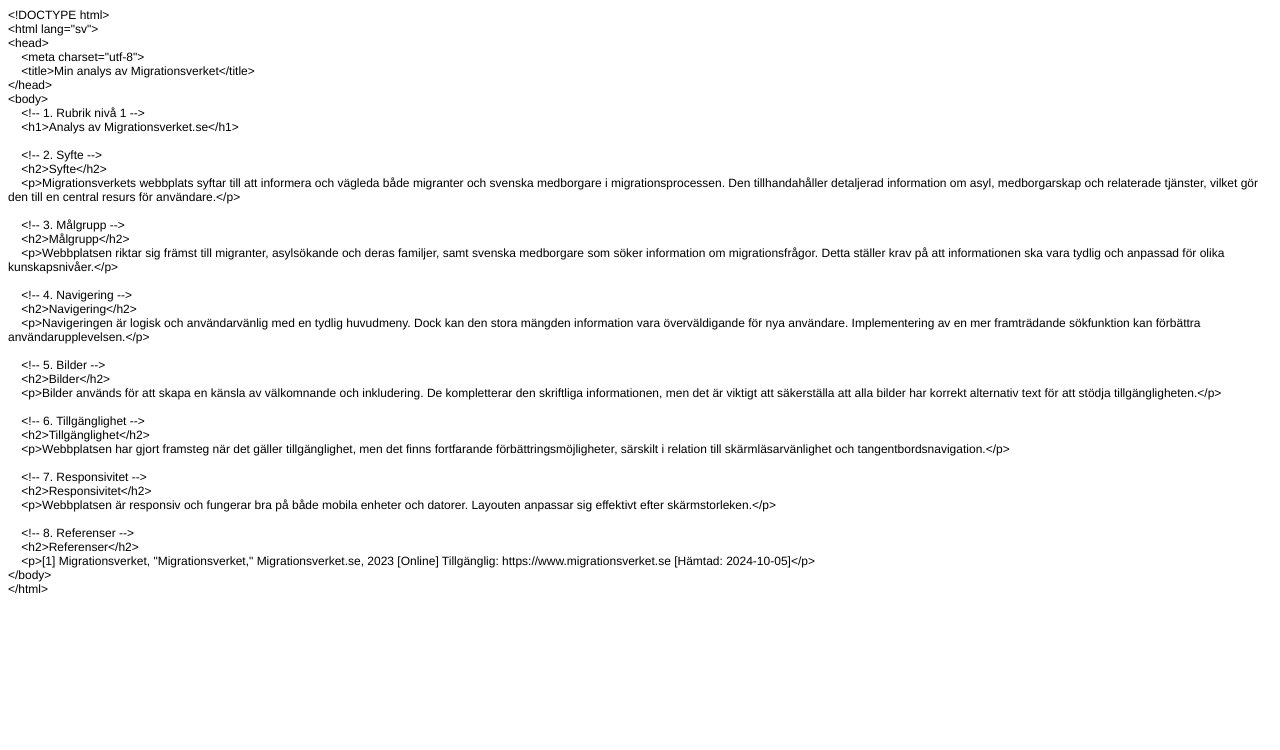
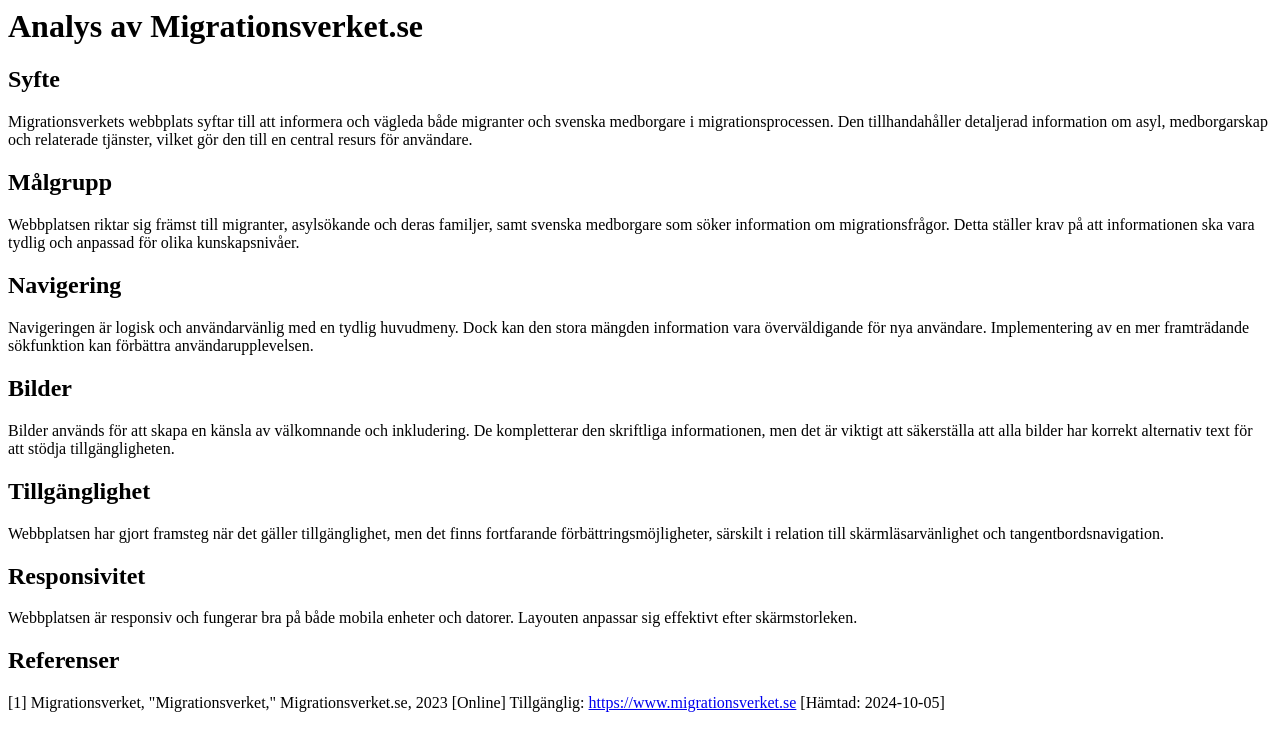
Before and after one commit to shivashafaghi/Enkla-Webbsidor, a plain HTML site: page analys.html in a window 1280 px wide. Drawn offline with Linux system fonts and the light colour scheme.

Commit message:
replaced code

```diff
--- a/analys.html
+++ b/analys.html
@@ -1,54 +1,43 @@
-<html>
+<html lang="sv">
+
 <head>
-  <meta http-equiv="Content-Type" content="text/html; charset=utf-8">
-  <meta http-equiv="Content-Style-Type" content="text/css">
-  <title></title>
-  <meta name="Generator" content="Cocoa HTML Writer">
-  <meta name="CocoaVersion" content="2487.7">
-  <style type="text/css">
-    p.p1 {margin: 0.0px 0.0px 0.0px 0.0px; font: 12.0px Helvetica}
-    p.p2 {margin: 0.0px 0.0px 0.0px 0.0px; font: 12.0px Helvetica; min-height: 14.0px}
-  </style>
+    <meta charset="utf-8">
+    <title>Min analys av Migrationsverket</title>
 </head>
+
 <body>
-<p class="p1">&lt;!DOCTYPE html&gt;</p>
-<p class="p1">&lt;html lang="sv"&gt;</p>
-<p class="p1">&lt;head&gt;</p>
-<p class="p1"><span class="Apple-converted-space">    </span>&lt;meta charset="utf-8"&gt;</p>
-<p class="p1"><span class="Apple-converted-space">    </span>&lt;title&gt;Min analys av Migrationsverket&lt;/title&gt;</p>
-<p class="p1">&lt;/head&gt;</p>
-<p class="p1">&lt;body&gt;</p>
-<p class="p1"><span class="Apple-converted-space">    </span>&lt;!-- 1. Rubrik nivå 1 --&gt;</p>
-<p class="p1"><span class="Apple-converted-space">    </span>&lt;h1&gt;Analys av Migrationsverket.se&lt;/h1&gt;</p>
-<p class="p2"><br></p>
-<p class="p1"><span class="Apple-converted-space">    </span>&lt;!-- 2. Syfte --&gt;</p>
-<p class="p1"><span class="Apple-converted-space">    </span>&lt;h2&gt;Syfte&lt;/h2&gt;</p>
-<p class="p1"><span class="Apple-converted-space">    </span>&lt;p&gt;Migrationsverkets webbplats syftar till att informera och vägleda både migranter och svenska medborgare i migrationsprocessen. Den tillhandahåller detaljerad information om asyl, medborgarskap och relaterade tjänster, vilket gör den till en central resurs för användare.&lt;/p&gt;</p>
-<p class="p2"><br></p>
-<p class="p1"><span class="Apple-converted-space">    </span>&lt;!-- 3. Målgrupp --&gt;</p>
-<p class="p1"><span class="Apple-converted-space">    </span>&lt;h2&gt;Målgrupp&lt;/h2&gt;</p>
-<p class="p1"><span class="Apple-converted-space">    </span>&lt;p&gt;Webbplatsen riktar sig främst till migranter, asylsökande och deras familjer, samt svenska medborgare som söker information om migrationsfrågor. Detta ställer krav på att informationen ska vara tydlig och anpassad för olika kunskapsnivåer.&lt;/p&gt;</p>
-<p class="p2"><br></p>
-<p class="p1"><span class="Apple-converted-space">    </span>&lt;!-- 4. Navigering --&gt;</p>
-<p class="p1"><span class="Apple-converted-space">    </span>&lt;h2&gt;Navigering&lt;/h2&gt;</p>
-<p class="p1"><span class="Apple-converted-space">    </span>&lt;p&gt;Navigeringen är logisk och användarvänlig med en tydlig huvudmeny. Dock kan den stora mängden information vara överväldigande för nya användare. Implementering av en mer framträdande sökfunktion kan förbättra användarupplevelsen.&lt;/p&gt;</p>
-<p class="p2"><br></p>
-<p class="p1"><span class="Apple-converted-space">    </span>&lt;!-- 5. Bilder --&gt;</p>
-<p class="p1"><span class="Apple-converted-space">    </span>&lt;h2&gt;Bilder&lt;/h2&gt;</p>
-<p class="p1"><span class="Apple-converted-space">    </span>&lt;p&gt;Bilder används för att skapa en känsla av välkomnande och inkludering. De kompletterar den skriftliga informationen, men det är viktigt att säkerställa att alla bilder har korrekt alternativ text för att stödja tillgängligheten.&lt;/p&gt;</p>
-<p class="p2"><br></p>
-<p class="p1"><span class="Apple-converted-space">    </span>&lt;!-- 6. Tillgänglighet --&gt;</p>
-<p class="p1"><span class="Apple-converted-space">    </span>&lt;h2&gt;Tillgänglighet&lt;/h2&gt;</p>
-<p class="p1"><span class="Apple-converted-space">    </span>&lt;p&gt;Webbplatsen har gjort framsteg när det gäller tillgänglighet, men det finns fortfarande förbättringsmöjligheter, särskilt i relation till skärmläsarvänlighet och tangentbordsnavigation.&lt;/p&gt;</p>
-<p class="p2"><br></p>
-<p class="p1"><span class="Apple-converted-space">    </span>&lt;!-- 7. Responsivitet --&gt;</p>
-<p class="p1"><span class="Apple-converted-space">    </span>&lt;h2&gt;Responsivitet&lt;/h2&gt;</p>
-<p class="p1"><span class="Apple-converted-space">    </span>&lt;p&gt;Webbplatsen är responsiv och fungerar bra på både mobila enheter och datorer. Layouten anpassar sig effektivt efter skärmstorleken.&lt;/p&gt;</p>
-<p class="p2"><span class="Apple-converted-space">    </span></p>
-<p class="p1"><span class="Apple-converted-space">    </span>&lt;!-- 8. Referenser --&gt;</p>
-<p class="p1"><span class="Apple-converted-space">    </span>&lt;h2&gt;Referenser&lt;/h2&gt;</p>
-<p class="p1"><span class="Apple-converted-space">    </span>&lt;p&gt;[1] Migrationsverket, "Migrationsverket," Migrationsverket.se, 2023 [Online] Tillgänglig: https://www.migrationsverket.se [Hämtad: 2024-10-05]&lt;/p&gt;</p>
-<p class="p1">&lt;/body&gt;</p>
-<p class="p1">&lt;/html&gt;</p>
+
+    <!-- 1. Rubrik nivå 1 -->
+    <h1>Analys av Migrationsverket.se</h1>
+
+    <!-- 2. Syfte -->
+    <h2>Syfte</h2>
+    <p>Migrationsverkets webbplats syftar till att informera och vägleda både migranter och svenska medborgare i migrationsprocessen. Den tillhandahåller detaljerad information om asyl, medborgarskap och relaterade tjänster, vilket gör den till en central resurs för användare.</p>
+
+    <!-- 3. Målgrupp -->
+    <h2>Målgrupp</h2>
+    <p>Webbplatsen riktar sig främst till migranter, asylsökande och deras familjer, samt svenska medborgare som söker information om migrationsfrågor. Detta ställer krav på att informationen ska vara tydlig och anpassad för olika kunskapsnivåer.</p>
+
+    <!-- 4. Navigering -->
+    <h2>Navigering</h2>
+    <p>Navigeringen är logisk och användarvänlig med en tydlig huvudmeny. Dock kan den stora mängden information vara överväldigande för nya användare. Implementering av en mer framträdande sökfunktion kan förbättra användarupplevelsen.</p>
+
+    <!-- 5. Bilder -->
+    <h2>Bilder</h2>
+    <p>Bilder används för att skapa en känsla av välkomnande och inkludering. De kompletterar den skriftliga informationen, men det är viktigt att säkerställa att alla bilder har korrekt alternativ text för att stödja tillgängligheten.</p>
+
+    <!-- 6. Tillgänglighet -->
+    <h2>Tillgänglighet</h2>
+    <p>Webbplatsen har gjort framsteg när det gäller tillgänglighet, men det finns fortfarande förbättringsmöjligheter, särskilt i relation till skärmläsarvänlighet och tangentbordsnavigation.</p>
+
+    <!-- 7. Responsivitet -->
+    <h2>Responsivitet</h2>
+    <p>Webbplatsen är responsiv och fungerar bra på både mobila enheter och datorer. Layouten anpassar sig effektivt efter skärmstorleken.</p>
+
+    <!-- 8. Referenser -->
+    <h2>Referenser</h2>
+    <p>[1] Migrationsverket, "Migrationsverket," Migrationsverket.se, 2023 [Online] Tillgänglig: <a href="https://www.migrationsverket.se" target="_blank">https://www.migrationsverket.se</a> [Hämtad: 2024-10-05]</p>
+
 </body>
+
 </html>
```
